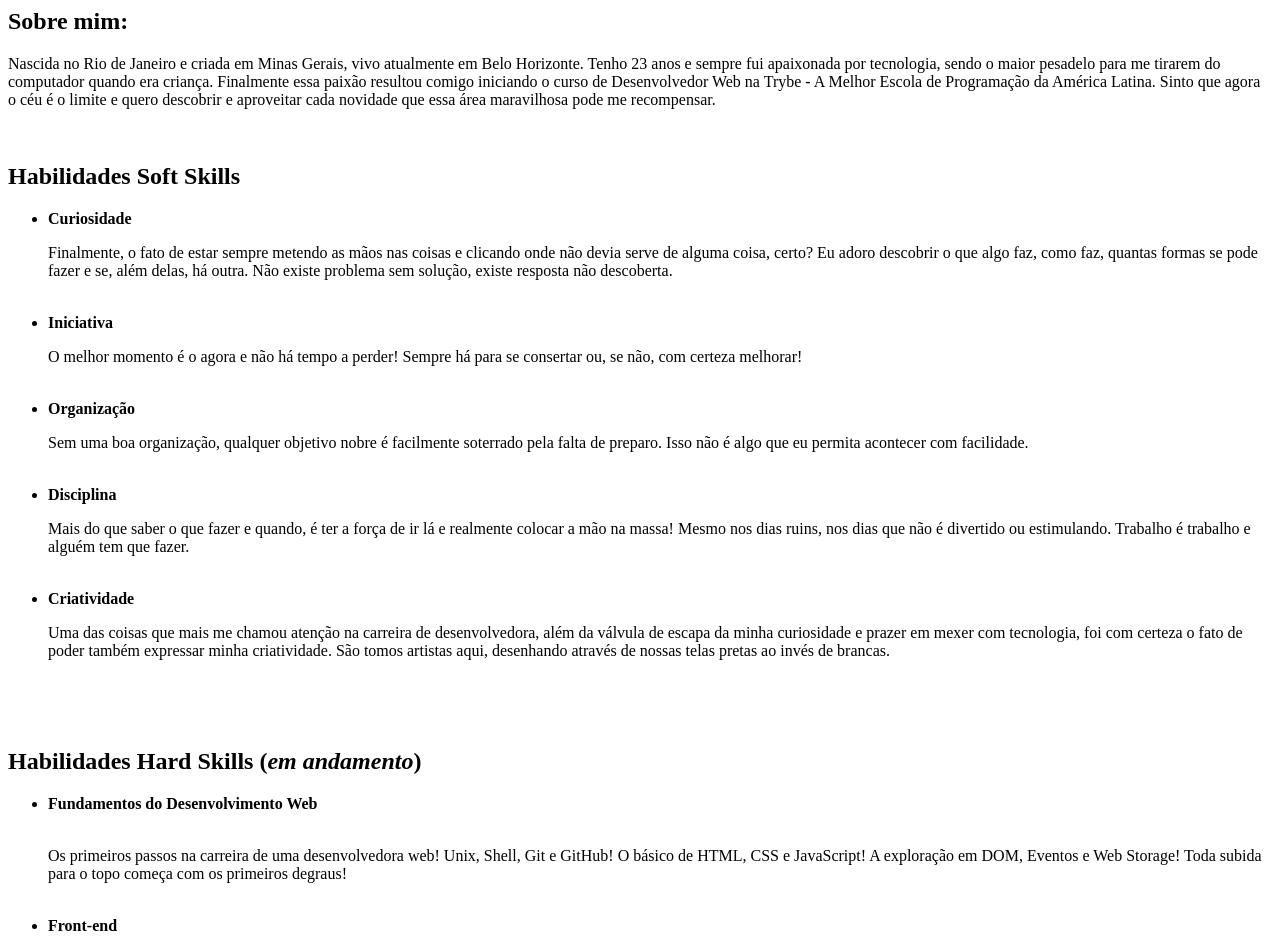
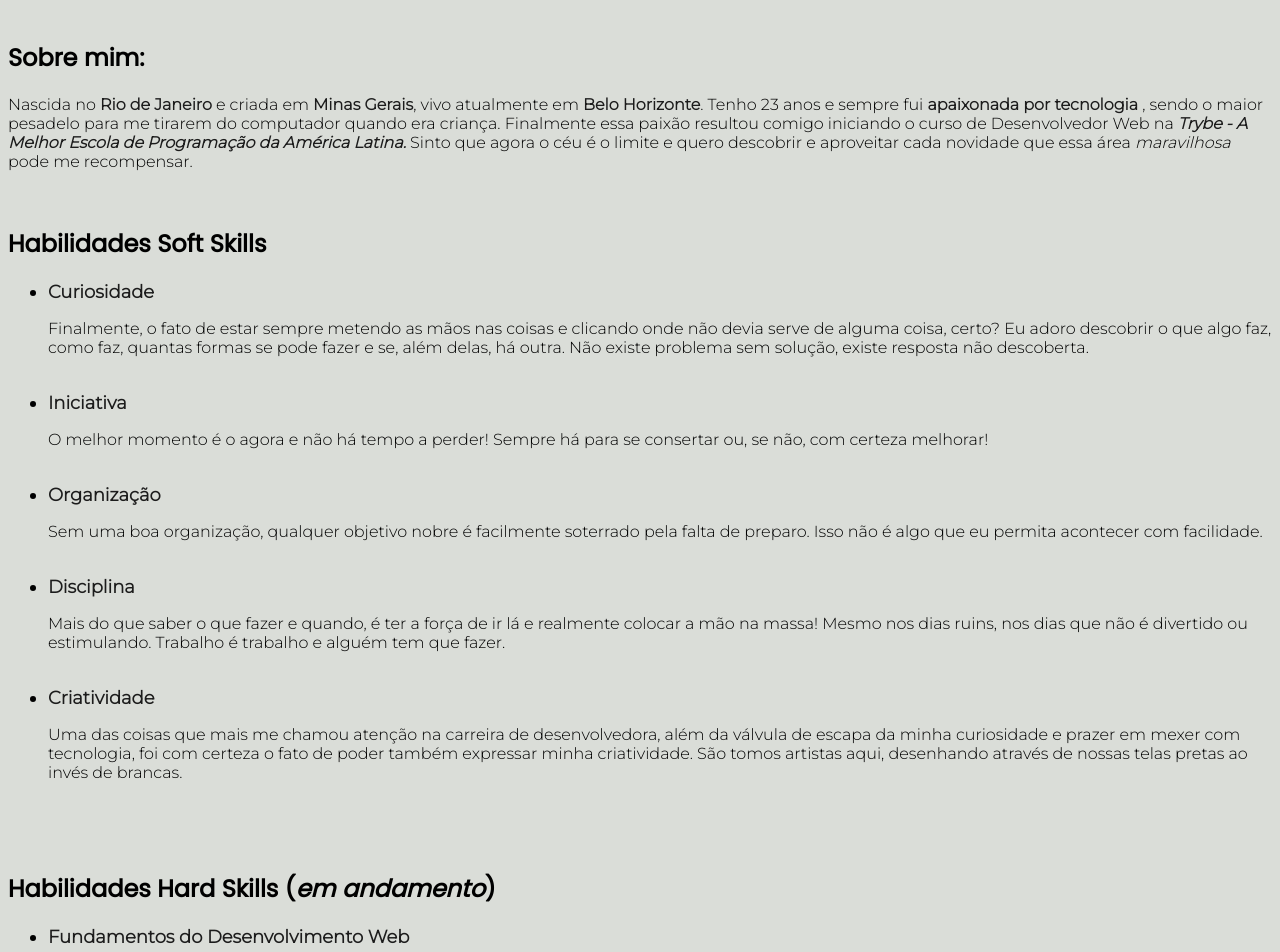
Before and after one commit to lumalopees/lumalopees.github.io, a plain HTML site: page index.html in a window 1280 px wide. Shown: the part 680-1632 px from the top of the page. Drawn offline with Linux system fonts and the light colour scheme.

Commit message:
começando a tomar forma

```diff
--- a/construcao.html
+++ b/index.html
@@ -5,12 +5,17 @@
     <meta http-equiv="X-UA-Compatible" content="IE=edge">
     <meta name="viewport" content="width=device-width, initial-scale=1.0">
     <title> Portifólio Web</title>
+    <link rel="stylesheet" type="text/css" href="style.css">
+    <link href="https://fonts.googleapis.com/css2?family=Montserrat:wght@300&display=swap" rel="stylesheet">
+    <link href="https://fonts.googleapis.com/css2?family=Poppins&display=swap" rel="stylesheet">
+
+
 </head>
 
 <body>
-    <h1> Luma Lopes </h1>
+    <h1 class="name" id="name"> Luma Lopes </h1>
     <br>
-    <h4> Índice </h4>
+    <h4 id="index"> Índice </h4>
     <ul>
         <li> <a href="#sobre-mim"> Sobre Mim </a></li>
         <li> <a href="#soft-skills"> Soft Skills </a> </li>
@@ -20,40 +25,40 @@
     <img src="20230519_094701.jpg" alt="Foto pessoal.
     Mulher de cabelo curto, óculos e um pequeno sorriso" width="400px" id="minha-foto" >
 <br><br>
-    <h2 id="sobre-mim"> Sobre mim: </h2>
+    <h2 class="titulo-sessao" id="sobre-mim"> Sobre mim: </h2>
 
         <p>
-            Nascida no Rio de Janeiro e criada em Minas Gerais, vivo atualmente
-            em Belo Horizonte. Tenho 23 anos e sempre fui apaixonada por tecnologia, sendo
+            Nascida no <strong> Rio de Janeiro</strong> e criada em <strong> Minas Gerais</strong>, vivo atualmente
+            em <strong> Belo Horizonte</strong>. Tenho 23 anos e sempre fui <strong> apaixonada por tecnologia </strong>, sendo
             o maior pesadelo para me tirarem do computador quando era criança. Finalmente
             essa paixão resultou comigo iniciando o curso de Desenvolvedor Web
-            na Trybe - A Melhor Escola de Programação da América Latina.
+            na <em><strong>Trybe - A Melhor Escola de Programação da América Latina.</strong></em>
             Sinto que agora o céu é o limite e quero descobrir e aproveitar
-            cada novidade que essa área maravilhosa pode me recompensar.
+            cada novidade que essa área <em>maravilhosa</em> pode me recompensar.
         </p>
 <br>
-    <h2 id="soft-skills"> Habilidades Soft Skills </h2>
+    <h2 class="titulo-sessao" id="soft-skills"> Habilidades Soft Skills </h2>
     <ul>
-        <li> <strong>Curiosidade </strong> </li>
+        <li class="subtitulo-sessao"> <strong>Curiosidade </strong> </li>
         <p> Finalmente, o fato de estar sempre metendo as mãos nas coisas e
             clicando onde não devia serve de alguma coisa, certo? Eu adoro descobrir
             o que algo faz, como faz, quantas formas se pode fazer e se, além delas,
             há outra. Não existe problema sem solução, existe resposta não descoberta.</p>
             <br>
-        <li> <strong> Iniciativa </strong> </li>
+        <li class="subtitulo-sessao"> <strong> Iniciativa </strong> </li>
         <p>
             O melhor momento é o agora e não há tempo a perder! Sempre há para
             se consertar ou, se não, com certeza melhorar!
         </p>
         <br>
-        <li> <strong> Organização </strong> </li>
+        <li class="subtitulo-sessao"> <strong> Organização </strong> </li>
         <p>
             Sem uma boa organização, qualquer objetivo nobre é facilmente
             soterrado pela falta de preparo. Isso não é algo que eu permita
             acontecer com facilidade.
         </p>
         <br>
-        <li> <strong> Disciplina </strong> </li>
+        <li class="subtitulo-sessao"> <strong> Disciplina </strong> </li>
         <p>
             Mais do que saber o que fazer e quando, é ter a força de ir lá
             e realmente colocar a mão na massa! Mesmo nos dias ruins, nos dias
@@ -61,7 +66,7 @@
             que fazer.
         </p>
         <br>
-        <li> <strong> Criatividade </strong> </li>
+        <li class="subtitulo-sessao"> <strong> Criatividade </strong> </li>
         <p>
             Uma das coisas que mais me chamou atenção na carreira de desenvolvedora,
             além da válvula de escapa da minha curiosidade e prazer em mexer
@@ -72,9 +77,9 @@
         <br>
     </ul>
     <br>
-    <h2 id="hard-skills"> Habilidades Hard Skills (<em>em andamento</em>) </h2>
+    <h2 class="titulo-sessao" id="hard-skills"> Habilidades Hard Skills (<em>em andamento</em>) </h2>
     <ul>
-        <li> <strong> Fundamentos do Desenvolvimento Web </strong> </li>
+        <li class="subtitulo-sessao"> <strong> Fundamentos do Desenvolvimento Web </strong> </li>
         <p><br>
             Os primeiros passos na carreira de uma desenvolvedora web! Unix,
             Shell, Git e GitHub! O básico de HTML, CSS e JavaScript! A exploração
@@ -82,7 +87,7 @@
             primeiros degraus!
         </p>
         <br>
-        <li> <strong> Front-end </strong> </li>
+        <li class="subtitulo-sessao"> <strong> Front-end </strong> </li>
         <p><br>
             Aprendendo as técnicas e ferramentas mais atuais para
             desenvolver um código de front-end que seja rápido, bonito e testável.
@@ -91,7 +96,7 @@
             cliente tinindo.
         </p>
         <br>
-        <li> <strong> Back-end </strong> </li>
+        <li class="subtitulo-sessao"> <strong> Back-end </strong> </li>
         <p><br>
             Descobrindo como desenvolver um código de back-end robusto, limpo,
             escalável e seguro, dominando o uso de bancos de dados, a
@@ -101,7 +106,7 @@
             Node.js.
         </p>
         <br>
-        <li> <strong> Ciência da Computação </strong> </li>
+        <li class="subtitulo-sessao"> <strong> Ciência da Computação </strong> </li>
         <p><br>
             Conhecendo os principais conceitos da Ciência da Computação que são
             aplicados no dia a dia do desenvolvimento de software e como
@@ -113,7 +118,7 @@
         <br>
     </ul>
 
-    <h2> Links Úteis</h2>
+    <h2 class="titulo-sessao"> Links Úteis</h2>
     <ul>
         <li><a href="https://www.linkedin.com/in/luiza-m-lopes-mariz-058ab1226/" target="_blank"> Linkedin </a></li>
         <li><a href="https://github.com/lumalopees" target="_blank">GitHub </a></li>
--- /dev/null
+++ b/style.css
@@ -0,0 +1,29 @@
+body {
+    background-color: rgb(218, 221, 216);
+    font-family: 'Montserrat', sans-serif;
+}
+
+.name, .titulo-sessao {
+    font-family: 'Poppins', sans-serif;
+}
+
+strong {
+    color: rgb(28, 28, 28)
+}
+
+#name {
+    text-align: center;
+    font-size: xx-large
+}
+
+#index {
+    font-size: larger;
+}
+
+.subtitulo-sessao {
+    font-size: large
+}
+
+p {
+    font-size: medium;
+}
```
